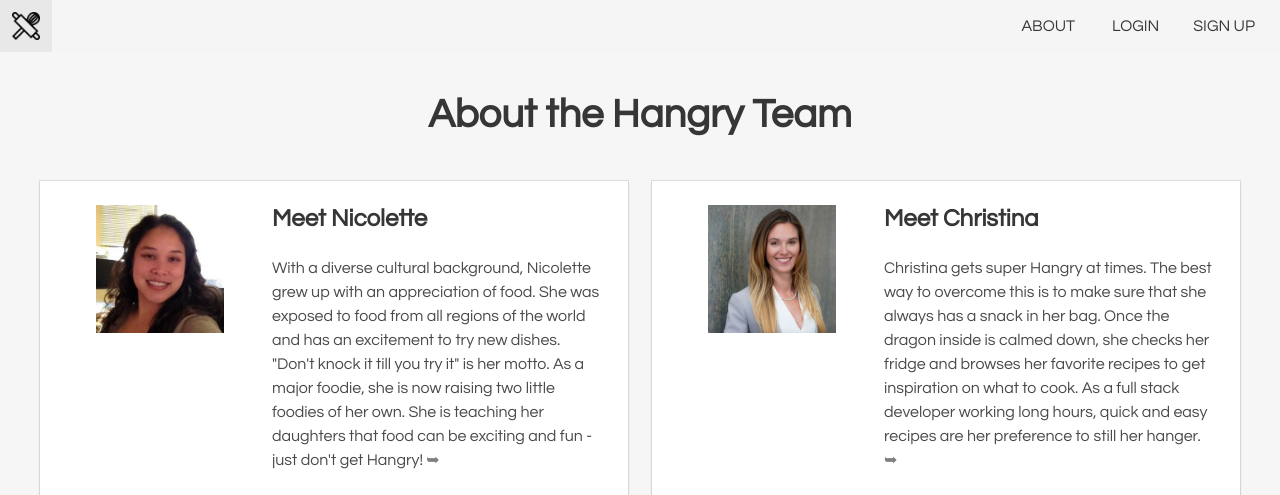
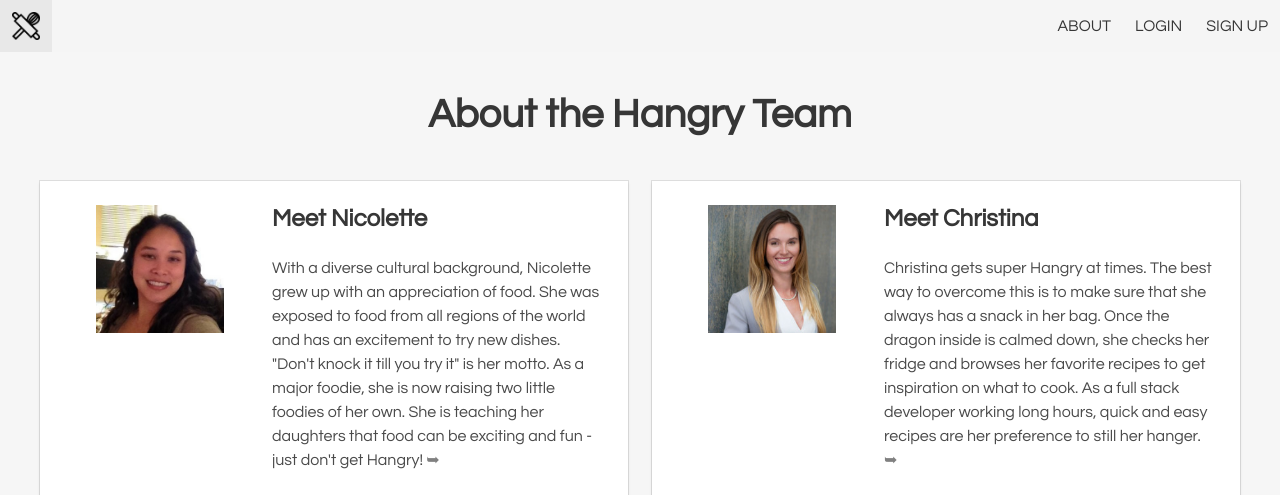
Before and after one commit to ch264/hangry, a Flask app: page /about in a window 1280 px wide. Shown: the top 495 px of the page. Run offline with Flask 2, Linux system fonts and the light colour scheme.

Commit message:
adjusts class names of navbar items

```diff
--- a/templates/layout.html
+++ b/templates/layout.html
@@ -15,12 +15,14 @@
     <!-- Our CSS -->
     <link rel="stylesheet" href="{{ url_for('static', filename='styles.css') }}">
   </head>
+
   <body class="has-navbar-fixed-top">
     <nav class="navbar is-light is-fixed-top" role="navigation" aria-label="main navigation">
       <div class="navbar-brand ">
         <!-- Logo -->
         <a href="{{ url_for('index') }}" class="navbar-item center"><img src="{{ url_for('static', filename='rolling-pin.png') }}"></a>
-        <!-- Hamburger bar for responsive nav -->
+
+        <!-- Hamburger icon for responsive nav -->
         <a role="button" class="navbar-burger burger" aria-label="menu" aria-expanded="false" data-target="navbarBasicExample">
           <span aria-hidden="true"></span>
           <span aria-hidden="true"></span>
@@ -34,31 +36,25 @@
 
           {% if current_user.is_anonymous %}
           <!-- If user is not logged in, show Login/Signup button -->
-            <div class="navbar-item">
-              <div class="buttons">
-                <a href="{{ url_for('login') }}" class="button is-light nav-links" title="login">LOGIN</a>
+            <a href="{{ url_for('login') }}" class="navbar-item nav-links" title="login">LOGIN</a>
 
-                <a href="{{ url_for('register') }}" class="button is-light nav-links" title="register">SIGN UP</a>
-
-              </div>
-            </div>
+            <a href="{{ url_for('register') }}" class="navbar-item nav-links" title="register">SIGN UP</a>
 
           {% else %}
           <!-- If user is logged in, show other pages -->
-            <a href="{{ url_for ('recipe') }}" class="navbar-item">RECIPES</a>
+            <a href="{{ url_for ('recipe') }}" class="navbar-item nav-links">RECIPES</a>
 
             <a href="{{ url_for('profile', username=current_user.username) }}" class="navbar-item nav-links">PROFILE</a>
 
             <a href="{{ url_for('logout') }}" class="navbar-item nav-links">LOGOUT</a>
-
           {% endif %}
-        </div>
-      </div>
+        </div>  <!-- end of .navbar-end div -->
+      </div>  <!-- end of .navbar-menu div -->
     </nav>
 
     <section class="content">
       {% block content %}
-
+        <!-- Where templates will be entered -->
       {% endblock %}
     </section>
 
@@ -70,6 +66,7 @@
     </footer>
 
     <!-- Vendor Scripts -->
+    <!-- Typed.js animation -->
     <script src="https://cdn.jsdelivr.net/npm/typed.js@2.0.9"></script>
     <script>
       var typed = new Typed('#typed', {
@@ -81,7 +78,11 @@
         loopCount: Infinity,
       });
     </script>
+
+    <!-- jQuery -->
     <script src="https://ajax.googleapis.com/ajax/libs/jquery/2.2.2/jquery.min.js"></script>
+
+    <!-- Our JS file -->
     <script src="{{ url_for('static', filename='app.js') }}"></script>
   </body>
 
```
